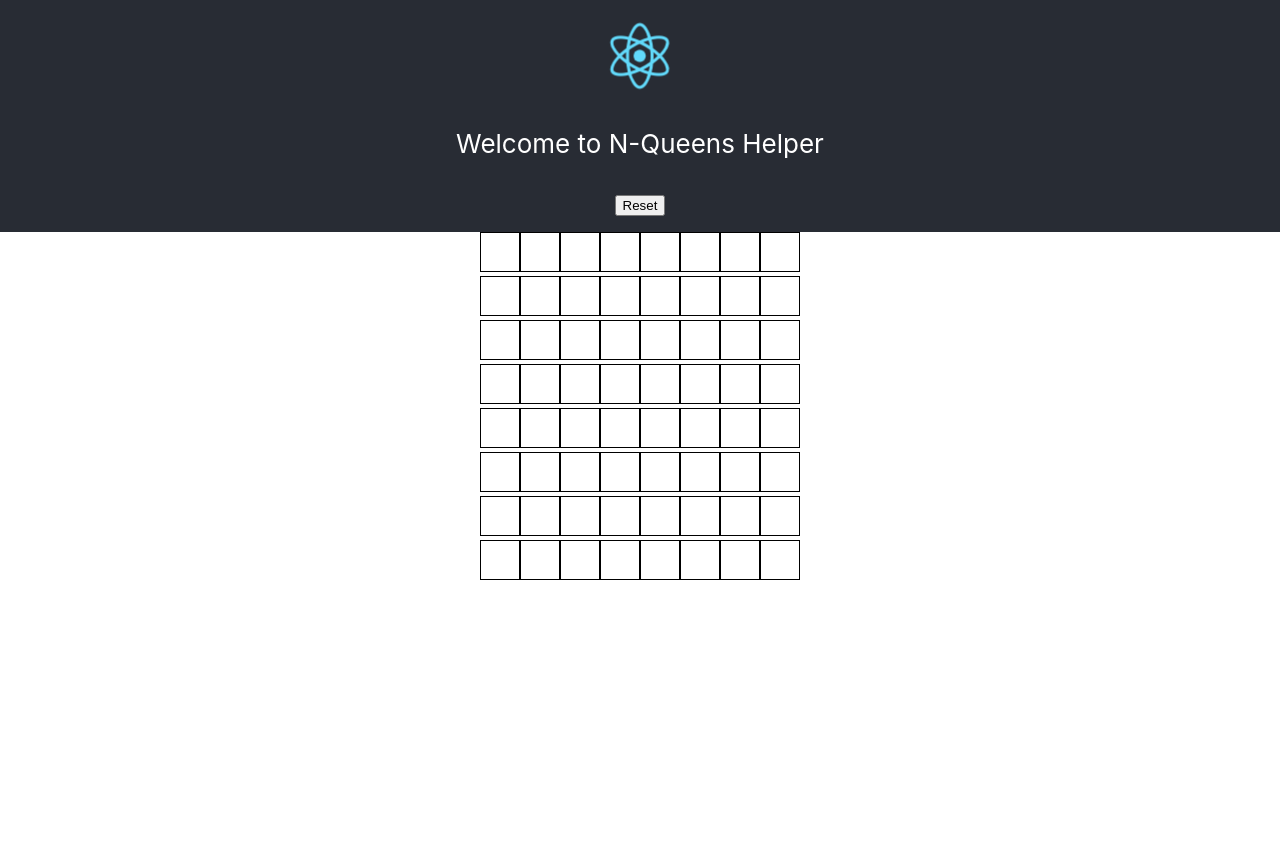
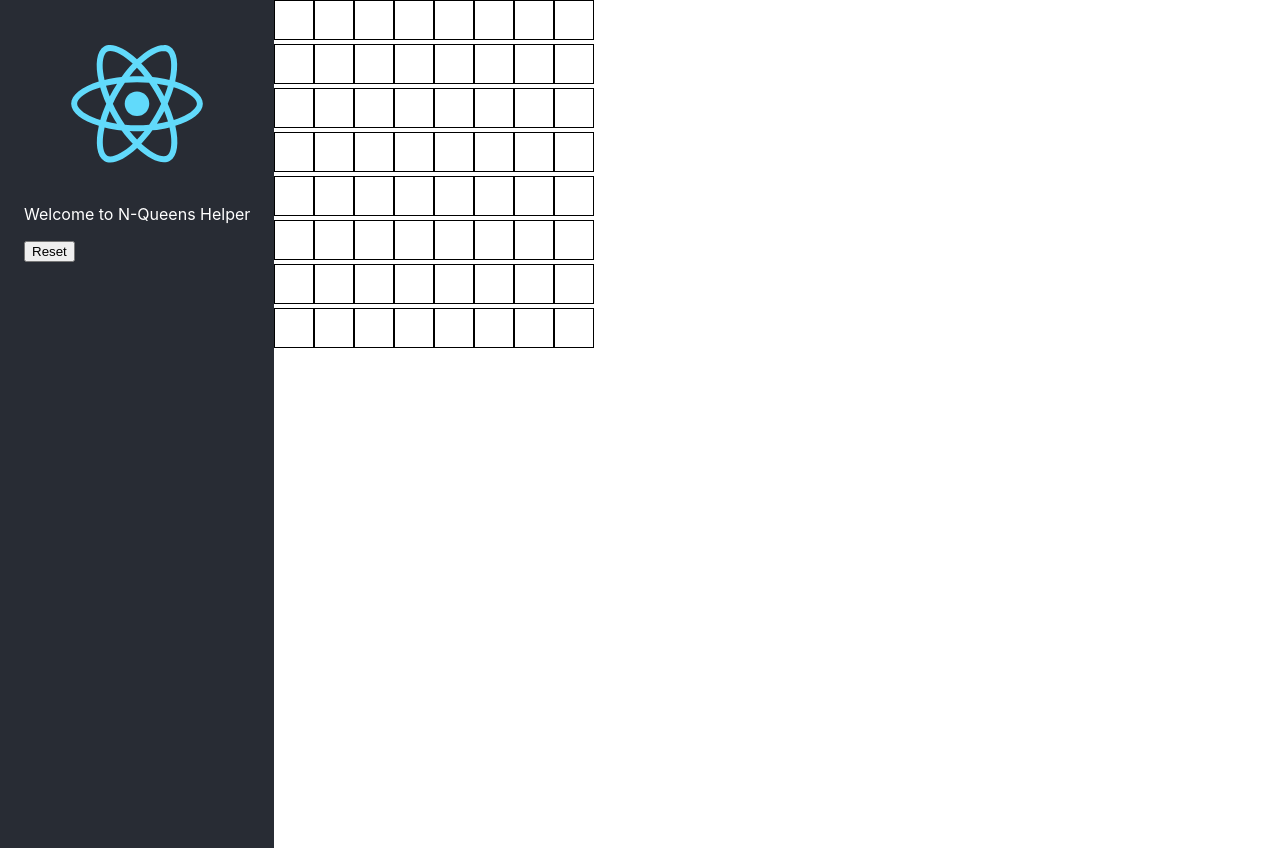
Before and after one commit to klvenky/n-queens-helper, a React (Create React App) app: page / in a window 1280 px wide. Before the commit the page ends 800 px from the top, so only its background shows below. Built offline with nearby package versions, Linux system fonts and the light colour scheme.

Commit message:
trying to use flex;

```diff
--- a/src/App.css
+++ b/src/App.css
@@ -1,22 +1,18 @@
 .App {
-  text-align: center;
+  display: flex;
+  flex-direction: row;
+  justify-items: center;
 }
 
 .App-logo {
-  animation: App-logo-spin infinite 20s linear;
-  height: 10vmin;
-  pointer-events: none;
+  /* animation: App-logo-spin infinite 10s linear; */
 }
 
 .App-header {
   background-color: #282c34;
-  padding: 1rem;
-  font-size: calc(10px + 2vmin);
+  padding: 1.5rem;
   color: white;
-}
-
-.App-link {
-  color: #61dafb;
+  height: 100vh;
 }
 
 @keyframes App-logo-spin {
--- a/src/App.js
+++ b/src/App.js
@@ -3,7 +3,7 @@ import './App.css';
 import logo from './logo.svg';
 import isEqual from 'lodash/isEqual';
 import _find from 'lodash/find';
-import { findDisabledPos, getBoxStyle } from './utils';
+import { findDisabledBlocks, getBoxStyle } from './utils';
 
 const DEFAULT = 8;
 const ARR = [];
@@ -20,7 +20,7 @@ function App() {
     }
   };
   useEffect(() => {
-    const update = findDisabledPos(queens, queenBlocks);
+    const update = findDisabledBlocks(queens, queenBlocks);
     if (!isEqual(update, disabledPositions)) setDisabledPositions(update);
   }, [queenBlocks]);
   return (
--- a/src/utils.js
+++ b/src/utils.js
@@ -12,10 +12,10 @@ export const getBoxStyle = (checked, disabled) => {
   };
 };
 
-export function findDisabledPos(maxQueens, queenPos) {
+export function findDisabledBlocks(maxQueens, queenPositions) {
   const disabled = [];
-  for (let i = 0; i < queenPos.length; i += 1) {
-    const { x, y } = queenPos[i];
+  for (let i = 0; i < queenPositions.length; i += 1) {
+    const { x, y } = queenPositions[i];
     for (let j = 0; j < maxQueens; j += 1) disabled.push({ x, y: j });
     for (let j = 0; j < maxQueens; j += 1) disabled.push({ x: j, y });
     for (let j = 0; j < maxQueens; j += 1) {
```
